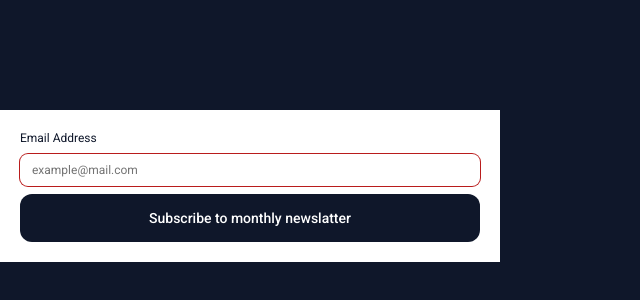
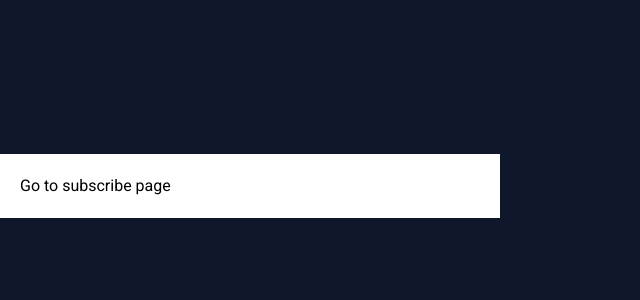
Before and after one commit to rajamasker07/newslatter-signup-challange, a Next.js app: page / in a window 1280 px wide. Shown: the part 214-514 px from the top of the page, without its empty margins (0-640 px from the left). Built offline with nearby package versions, Linux system fonts and the light colour scheme.

Commit message:
add link to subscribe page

```diff
--- a/app/page.tsx
+++ b/app/page.tsx
@@ -1,10 +1,21 @@
-import Form from "./components/form";
+'use client';
+
+import Link from "next/link";
+import { useRouter } from "next/navigation";
+import { useEffect } from "react";
 
 export default function Home() {
+
+  const router = useRouter();
+
+  useEffect(() => {
+    console.log(router);
+  }, [router]);
+
   return (
     <main className="flex min-h-screen w-screen items-center p-0">
       <div className="w-[500px] bg-white p-5">
-        <Form/>
+        <Link href={{ pathname: '/subscribe' }}> Go to subscribe page </Link>
       </div>
     </main>
   );
```
